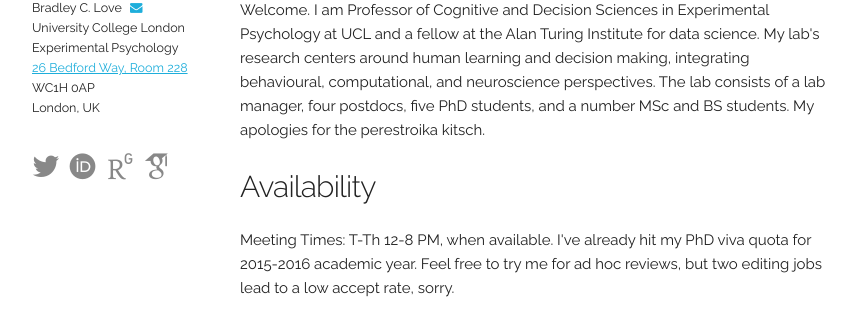
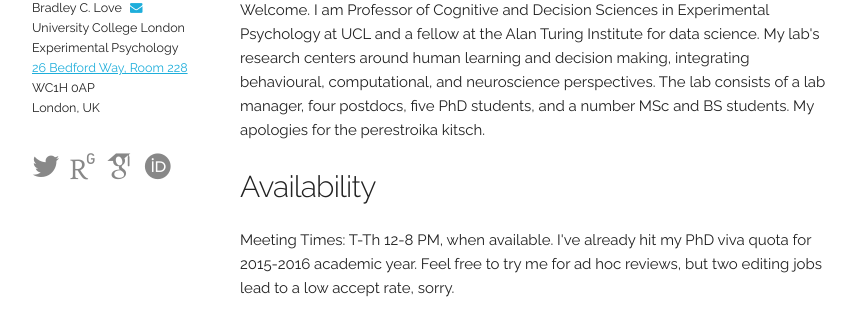
Before and after one commit to lovebc/lovebc.github.io, a Jekyll site: the page built from index.html, in a window 1280 px wide. Shown: the part 649-980 px from the top of the page, without its empty margins (208-1071 px from the left). Built offline with Jekyll 4.4.1, drawn with Linux system fonts in a browser that asks for light colours; nearby versions of some CDN libraries; some web fonts are replaced; comment, search, counter and statistics services are not loaded.

Commit message:
Update index.html

```diff
--- a/index.html
+++ b/index.html
@@ -87,9 +87,10 @@ layout: test
             </p>
             <div class = "social">
               <i class="fa fa-twitter" aria-hidden="true"></i>
-              <i class="ai ai-orcid"></i>
               <i class="ai ai-researchgate"></i>
               <i class="ai ai-google-scholar"></i>
+              <i class="ai ai-orcid"></i>
+
 
             </div>
 
```
